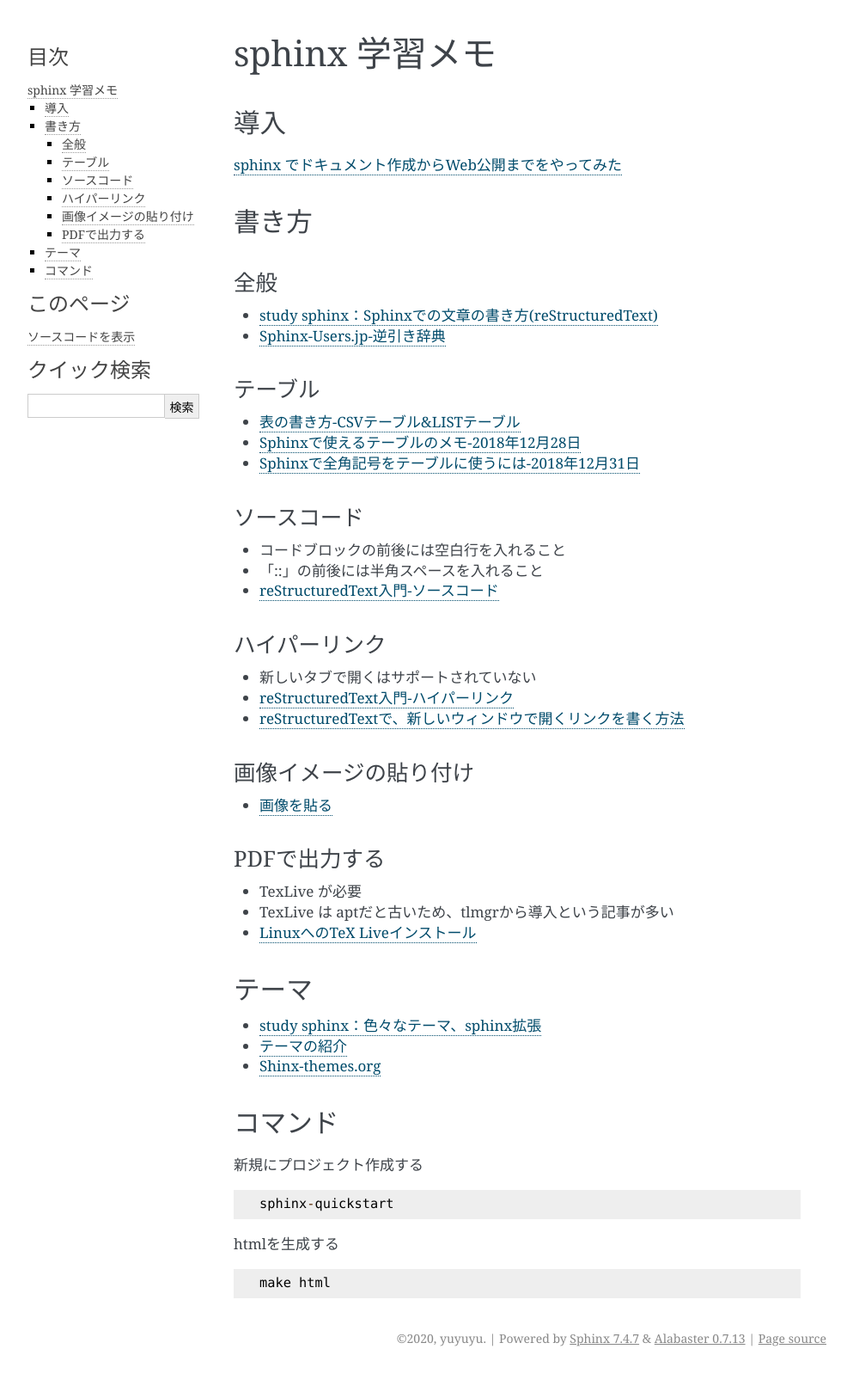
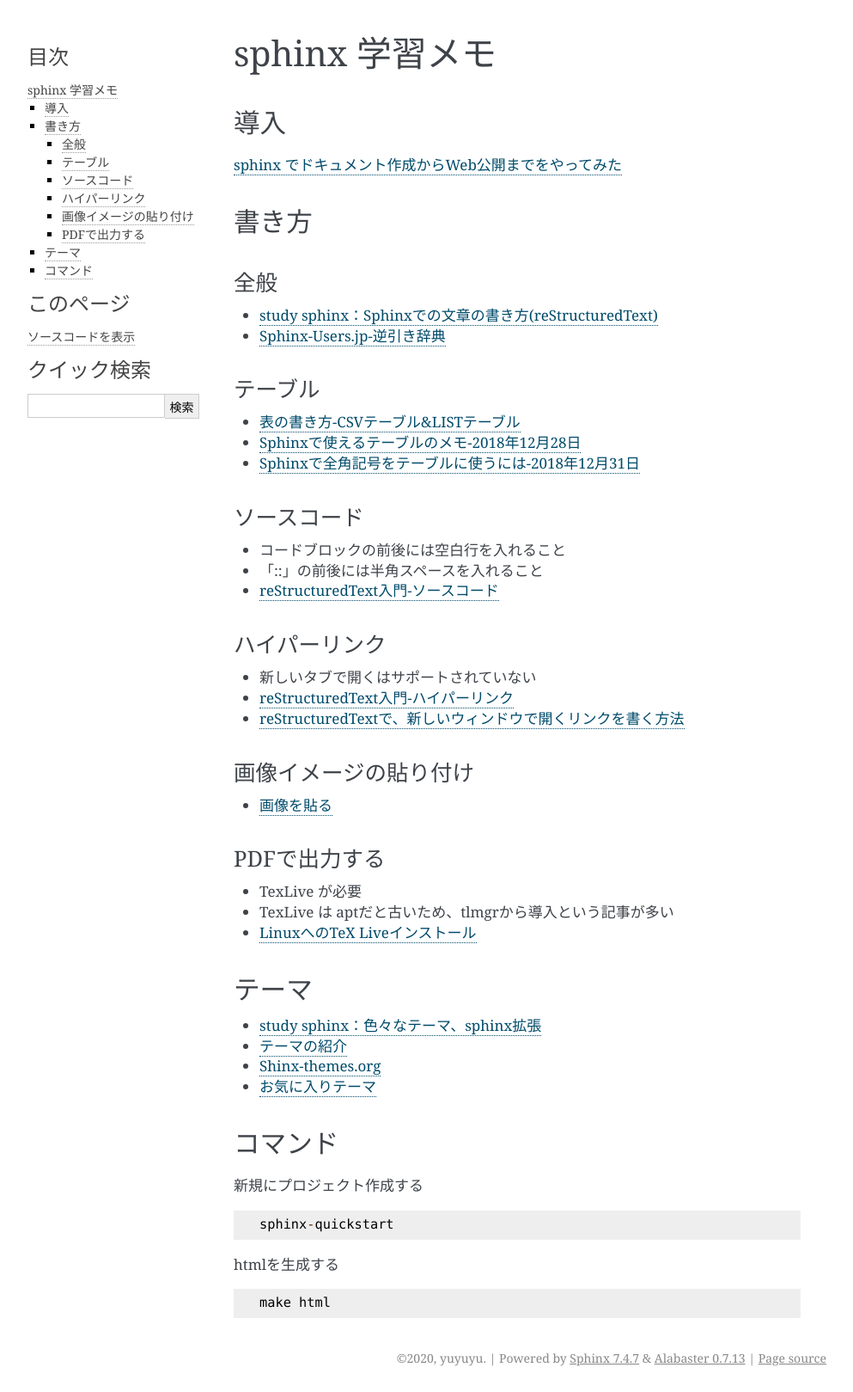
Before and after one commit to yuyuyu0706/sphinx, a Sphinx documentation site: the page built from sphinx/source/work/page01.rst, in a window 1280 px wide. Shown: the whole page at 86% size, without its empty margins (148-1141 px from the left). Built offline with Sphinx 7.4.7, drawn with Linux system fonts in a browser that asks for light colours; pages that are not in the unit, such as notebooks, are missing from menus; before the commit the page ends 1596 px from its top, so only the background shows below that.

Commit message:
auto commit

```diff
--- a/sphinx/source/work/page01.rst
+++ b/sphinx/source/work/page01.rst
@@ -49,10 +49,9 @@ PDFで出力する
 ==========
 
 * `study sphinx：色々なテーマ、sphinx拡張 <https://planset-study-sphinx.readthedocs.io/ja/latest/06.html>`_
-
 * `テーマの紹介 <http://usaturn.net/memo/sphinx-theme.html>`_
-
 * `Shinx-themes.org <https://sphinx-themes.org/>`_
+* `お気に入りテーマ <https://pypi.org/project/jupyter-sphinx-theme/>`_
 
 コマンド
 ==========
```
